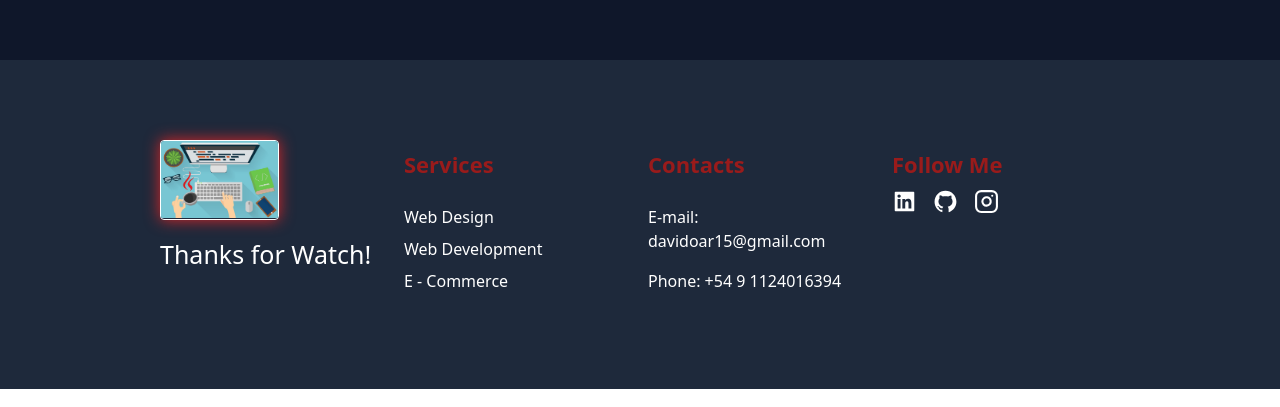
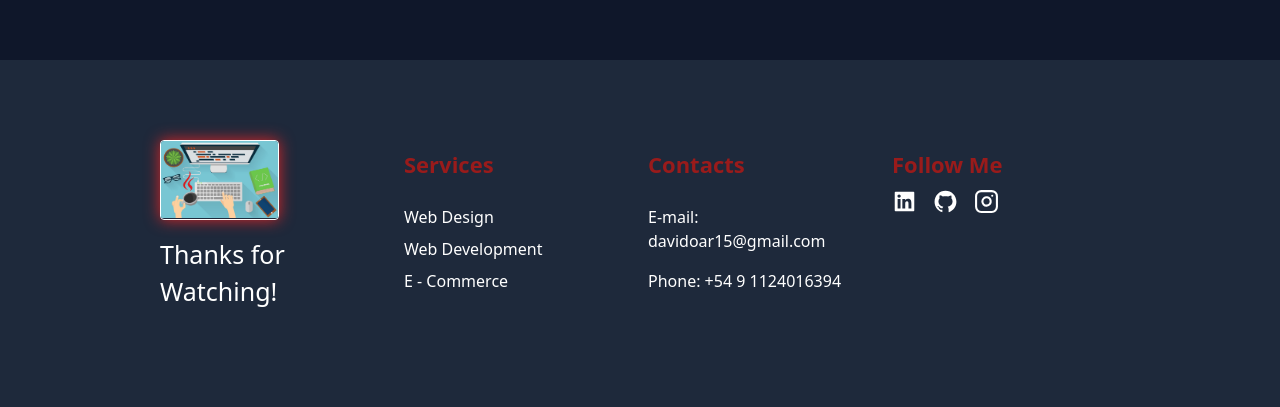
Before and after one commit to Davidoar15/Portfolio_Front---Back, a React (Vite) app in the folder client/: page / in a window 1280 px wide. Shown: the part 3949-4356 px from the top of the page. Built offline with nearby package versions, Linux system fonts and the light colour scheme; no server answers.

Commit message:
details_1

```diff
--- a/client/src/components/Principal-Components/Contact.tsx
+++ b/client/src/components/Principal-Components/Contact.tsx
@@ -95,9 +95,9 @@ const Contact = ({
           type="submit"
           disabled={isFormEmpty}
           className={`neno-button shadow-xl hover:shadow-red-800/50 text-white border-2 border-red-800 bg-slate-900 rounded-lg py-4 px-8 my-6 uppercase relative overflow-hidden b_glow text-xl font-bold mb-10
-                                ${
-                                  isFormEmpty ? "disabled" : "hover:bg-red-800"
-                                }`}
+                    ${
+                      isFormEmpty ? "disabled" : "hover:bg-red-800"
+                    }`}
         >
           {t("Contact.submit", { lng: currentLanguage })}
         </button>
--- a/client/src/translations/en/global.json
+++ b/client/src/translations/en/global.json
@@ -38,7 +38,7 @@
     },
 
     "Footer": {
-        "thanks": "Thanks for Watch!",
+        "thanks": "Thanks for Watching!",
         "services": "Services",
         "webDesign": "Web Design",
         "webDevelopment": "Web Development",
```
